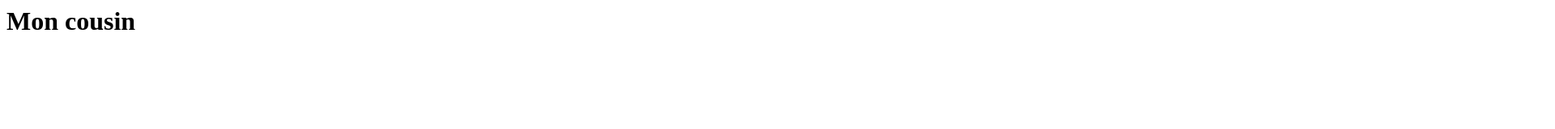
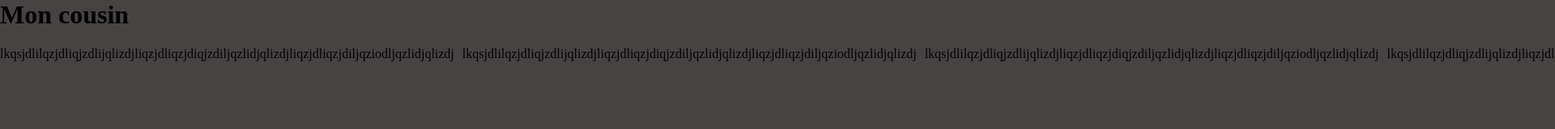
Before and after one commit to alexcaussades/Richard, a plain HTML site: page index.html in a window 1280 px wide. Shown: the top 160 px of the page at 81% size, 1920 px wide, since content can reach past the window. Drawn offline with Linux system fonts and the light colour scheme.

Commit message:
grid (#1)
add grid

```diff
--- a/index.html
+++ b/index.html
@@ -1 +1,16 @@
+<head>
+    <link rel="stylesheet" href="style.css">
+</head>
+
 <h1>Mon cousin</h1>
+
+
+<div class="">
+    <div class="grid">
+        <div>lkqsjdlilqzjdliqjzdlijqlizdjliqzjdliqzjdiqjzdiljqzlidjqlizdjliqzjdliqzjdiljqziodljqzlidjqlizdj</div>
+        <div>lkqsjdlilqzjdliqjzdlijqlizdjliqzjdliqzjdiqjzdiljqzlidjqlizdjliqzjdliqzjdiljqziodljqzlidjqlizdj</div>
+        <div>lkqsjdlilqzjdliqjzdlijqlizdjliqzjdliqzjdiqjzdiljqzlidjqlizdjliqzjdliqzjdiljqziodljqzlidjqlizdj</div>
+        <div>lkqsjdlilqzjdliqjzdlijqlizdjliqzjdliqzjdiqjzdiljqzlidjqlizdjliqzjdliqzjdiljqziodljqzlidjqlizdj</div>
+        <div>lkqsjdlilqzjdliqjzdlijqlizdjliqzjdliqzjdiqjzdiljqzlidjqlizdjliqzjdliqzjdiljqziodljqzlidjqlizdj</div>
+    </div>
+</div>
--- /dev/null
+++ b/style.css
@@ -0,0 +1,17 @@
+body{
+    background-color: #474343;
+    margin: 0 auto;
+}
+
+.addcard{
+    display: flex;
+    flex-direction: column;
+}
+
+.grid{
+    display: grid;
+    grid-template-columns: repeat(5, 1fr);
+    grid-gap: 10px;
+    margin: 0 auto;
+    width: 100%;
+}
```
